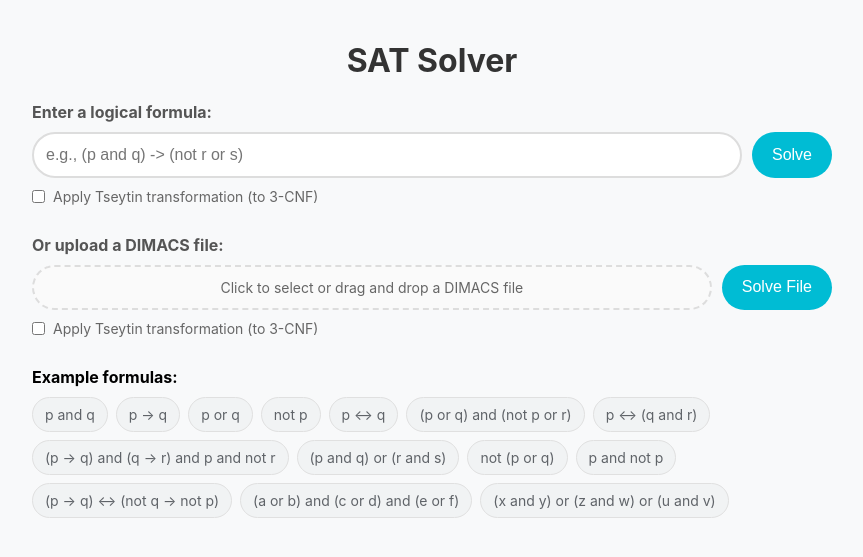
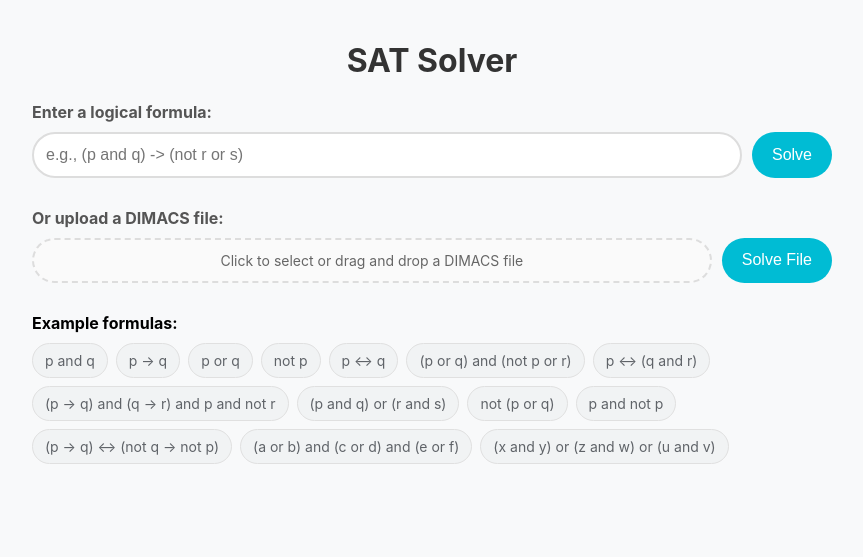
Before and after one commit to PrismaKisar/DPLL-and-CDCL-implementation, a Flask app: page / in a window 1280 px wide. Shown: the top 557 px of the page, without its empty margins (208-1071 px from the left). Run offline with Flask 3, Linux system fonts and the light colour scheme.

Commit message:
feat: delete Tseytin buttons

```diff
--- a/templates/index.html
+++ b/templates/index.html
@@ -209,13 +209,13 @@
             <input type="text" id="formula" placeholder="e.g., (p and q) -> (not r or s)">
             <button onclick="solveFormula()" id="solveBtn">Solve</button>
         </div>
-        <div style="margin-top: 10px;">
+        <!-- <div style="margin-top: 10px;">
             <label
                 style="display: flex; align-items: center; gap: 8px; font-weight: normal; color: #666; font-size: 14px;">
                 <input type="checkbox" id="applyTseytin" style="margin: 0;">
                 Apply Tseytin transformation (to 3-CNF)
             </label>
-        </div>
+        </div> -->
     </div>
 
     <div class="input-section">
@@ -229,13 +229,13 @@
             </div>
             <button onclick="solveDimacs()" id="dimacsBtn">Solve File</button>
         </div>
-        <div style="margin-top: 10px;">
+        <!-- <div style="margin-top: 10px;">
             <label
                 style="display: flex; align-items: center; gap: 8px; font-weight: normal; color: #666; font-size: 14px;">
                 <input type="checkbox" id="apply3cnf" style="margin: 0;">
                 Apply Tseytin transformation (to 3-CNF)
             </label>
-        </div>
+        </div> -->
     </div>
 
     <div class="examples">
@@ -290,7 +290,7 @@
                 },
                 body: JSON.stringify({
                     formula: formula,
-                    apply_tseytin: applyTseytinCheckbox.checked
+                    apply_tseytin: applyTseytinCheckbox ? applyTseytinCheckbox.checked : false
                 })
             })
                 .then(response => response.json())
@@ -452,7 +452,7 @@
 
             const formData = new FormData();
             formData.append('dimacs_file', fileInput.files[0]);
-            formData.append('apply_3cnf', apply3cnfCheckbox.checked);
+            formData.append('apply_3cnf', apply3cnfCheckbox ? apply3cnfCheckbox.checked : false);
 
             button.disabled = true;
             button.textContent = 'Solving...';
```
